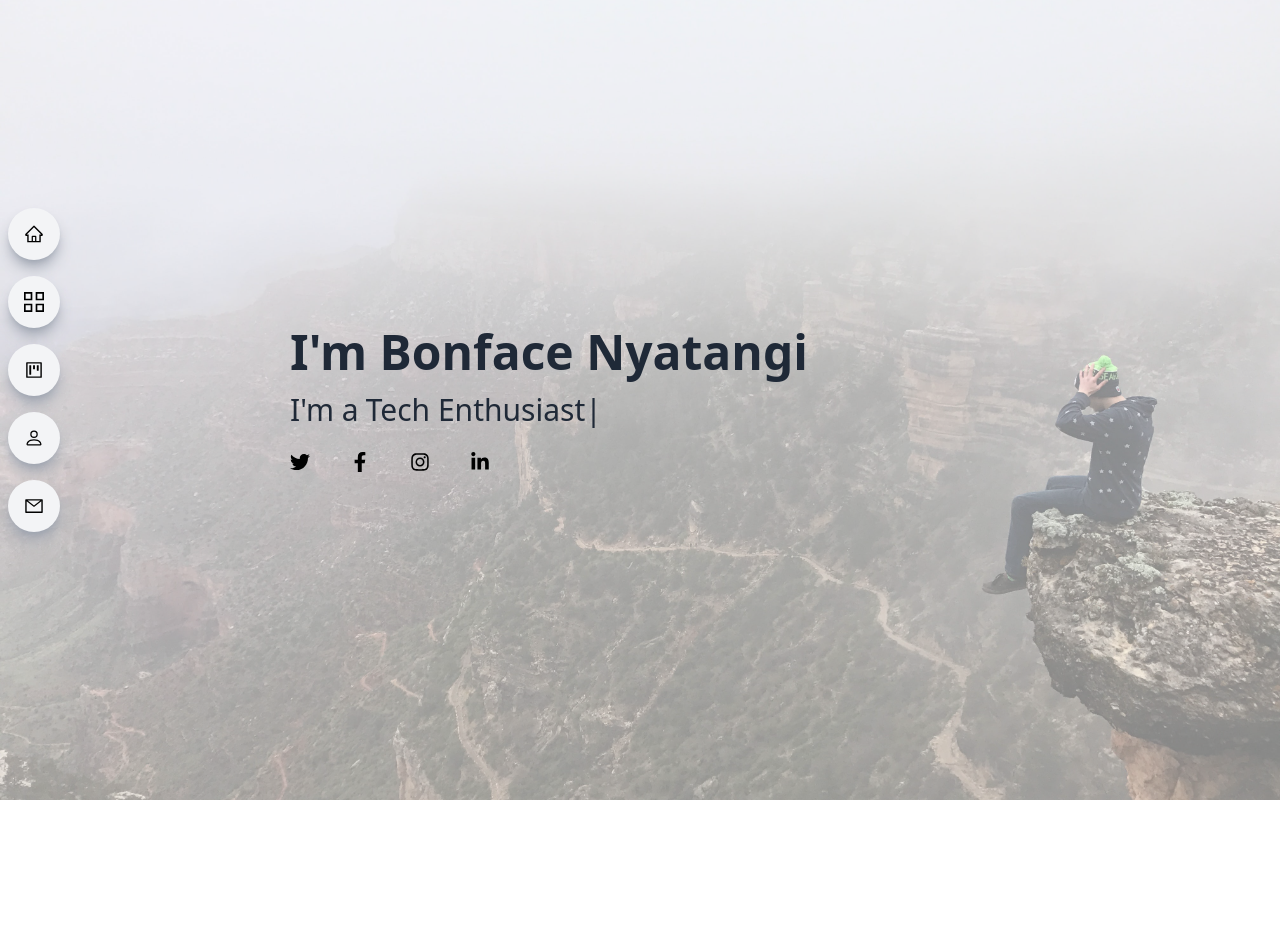
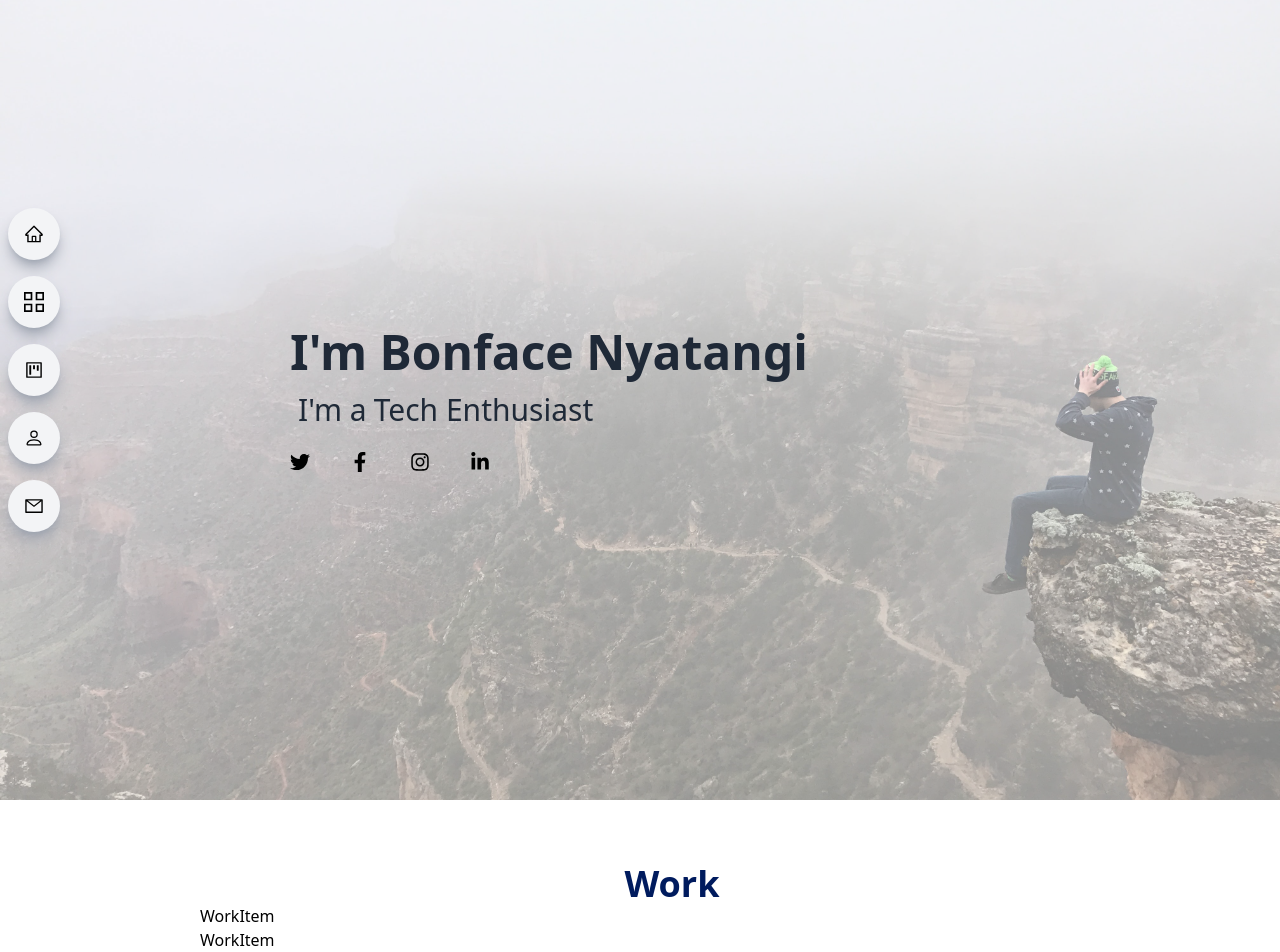
Before and after one commit to bonfacenyatangi/my_portfolio, a React (Vite) app: page / in a window 1280 px wide. Shown: the top 952 px of the page. Before the commit the page ends 800 px from the top, so only its background shows below. Built offline with nearby package versions, Linux system fonts and the light colour scheme.

Commit message:
✨ 🎨 Updated work component

```diff
--- a/src/App.jsx
+++ b/src/App.jsx
@@ -1,12 +1,14 @@
 import React from "react";
 import Sidenav from "./components/Sidenav";
 import Main from "./components/Main";
+import Work from "./components/Work";
 
 function App() {
   return (
     <>
       <Sidenav />
       <Main />
+      <Work />
     </>
   );
 }
--- a/src/components/Main.jsx
+++ b/src/components/Main.jsx
@@ -20,7 +20,7 @@ const Main = () => {
           <h1 className="sm:text-5xl text-4xl font-bold text-gray-800">
             I'm Bonface Nyatangi
           </h1>
-          <h2 className="flex sm:text-3xl text-2xl pt-4 text-gray-800">
+          <h2 className="flex sm:text-3xl text-2xl ml-2 pt-4 text-gray-800">
             I'm a
             <TypeAnimation
               sequence={[
--- /dev/null
+++ b/src/components/Work.jsx
@@ -0,0 +1,41 @@
+import React from "react";
+import WorkItem from "./WorkItem";
+
+const data = [
+  {
+    year: "2023, September - Present ",
+    title: "Software Developer Intern",
+    duration: "3 months",
+    details: "Working on open source projects",
+  },
+  {
+    year: "2022, January - Decemeber ",
+    title: "ICT Support Intern",
+    duration: "1 year",
+    details: "Offering essential ICT Services for the Authority",
+  },
+  {
+    year: "2021, July - Decemeber ",
+    title: "Cybercafé Attendant",
+    duration: "6 months",
+    details: "Cybercafé Services at Bjeva Cybercafé Solutions",
+  },
+];
+const Work = () => {
+  return (
+    <div id="work" className="max-w-[1040px] m-auto md:pl-20 p-4 py-16">
+      <h1 className="text-4xl font-bold text-center text-[#001b5e]">Work</h1>
+      {data.map((item, idx) => (
+        <WorkItem
+          key={idx}
+          year={item.year}
+          title={item.title}
+          duration={item.duration}
+          details={item.details}
+        />
+      ))}
+    </div>
+  );
+};
+
+export default Work;
--- /dev/null
+++ b/src/components/WorkItem.jsx
@@ -0,0 +1,7 @@
+import React from "react";
+
+const WorkItem = () => {
+  return <ol className="flex ">WorkItem</ol>;
+};
+
+export default WorkItem;
```
